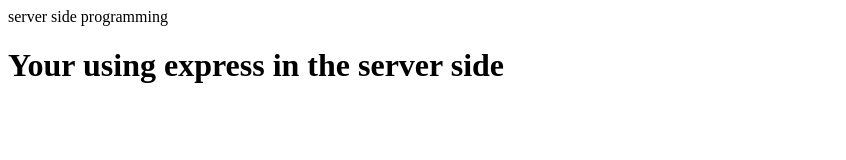
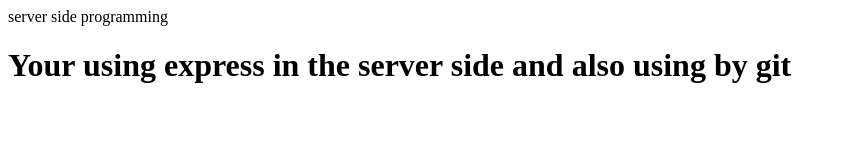
Before and after one commit to ramgangadhar/webserver, a website: page public/nani.html in a window 1280 px wide. Shown: the whole page, without its empty margins (0-846 px from the left). Drawn offline with Linux system fonts and the light colour scheme.

Commit message:
Update nani.html

```diff
--- a/public/nani.html
+++ b/public/nani.html
@@ -5,6 +5,6 @@
 		<tittle>server side programming</tittle>
 	</head>
 	<body>
-		<h1>Your using express in the server side</h1>
+		<h1>Your using express in the server side and also using by git</h1>
 	</body>
 </html>
```
